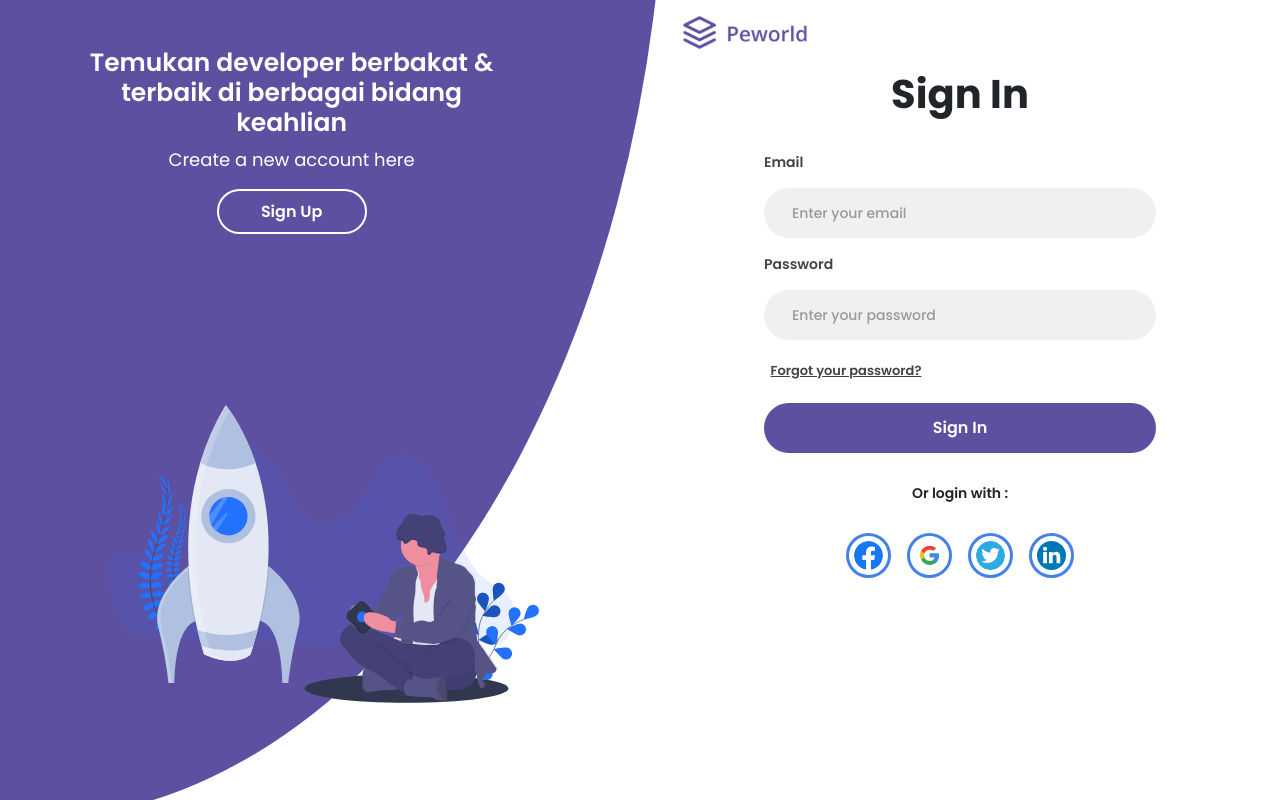
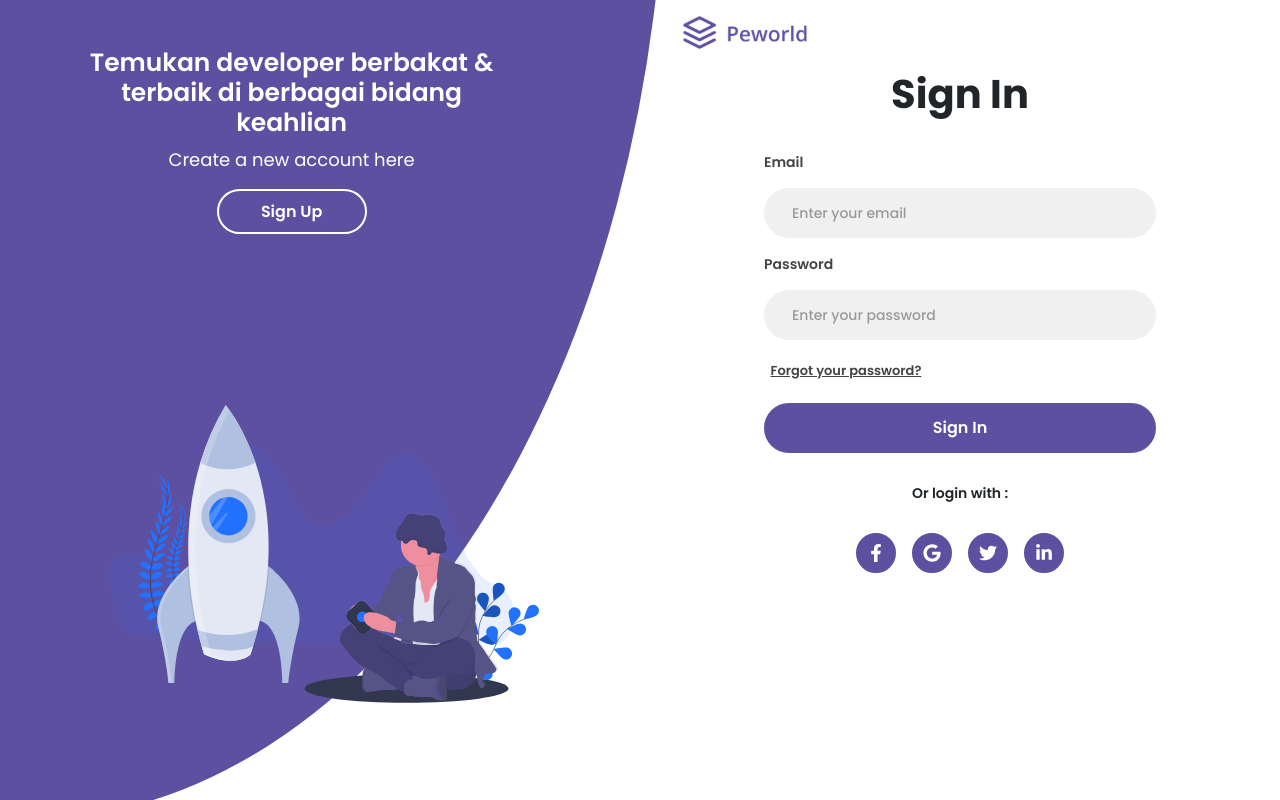
Before and after one commit to zainulmbrk/peworld-fe, a Next.js app: page / in a window 1280 px wide. Built offline with nearby package versions, Linux system fonts and the light colour scheme.

Commit message:
feat: add icon social

```diff
--- a/src/layouts/signin/Signin.module.scss
+++ b/src/layouts/signin/Signin.module.scss
@@ -74,6 +74,10 @@
       display: flex;
       align-items: center;
       justify-content: space-between;
+
+      img {
+        cursor: pointer;
+      }
 
       button {
         width: 100px;
@@ -166,18 +170,27 @@
           gap: 1em;
           margin-top: 2em;
           .social {
-            img {
-              border: 3px solid #4481eb;
-              padding: 5px;
-              border-radius: 50%;
-              width: 45px;
-              height: 45px;
-              cursor: pointer;
-              transition: 0.3s ease-in-out;
+            background: var(--primary);
+            width: 40px;
+            height: 40px;
+            display: flex;
+            align-items: center;
+            justify-content: center;
+            border-radius: 50%;
+            border: 2px solid var(--primary);
+            transition: .3s ease-in-out;
+            cursor: pointer;
 
-              &:hover {
-                background: #4481eb;
+            &:hover {
+              background: #fff;
+              .socialIcon {
+                color: #444;
               }
+            }
+
+            .socialIcon {
+              font-size: 18px;
+              color: #fff;
             }
           }
         }
--- a/src/layouts/signin/index.js
+++ b/src/layouts/signin/index.js
@@ -1,6 +1,7 @@
 import React from "react";
 import styles from "./Signin.module.scss";
 import Link from "next/link";
+import {FaFacebookF, FaGoogle, FaTwitter, FaLinkedinIn} from 'react-icons/fa'
 
 const SigninLayout = () => {
   return (
@@ -21,7 +22,7 @@ const SigninLayout = () => {
         </div>
         <div className={`${styles.right} col-md-6`}>
           <div className={styles.logo}>
-            <img src="/logo/logo.svg" alt="logo" />
+            <Link href='/#'><img src="/logo/logo.svg" alt="logo" /></Link>
             <button>Signup</button>
           </div>
           <h1>Sign In</h1>
@@ -42,22 +43,22 @@ const SigninLayout = () => {
               <div className={styles.socialBox}>
                 <Link href="/#">
                   <div className={styles.social}>
-                    <img src="/icons/facebook.svg" alt="facebook" />
+                    <FaFacebookF className={styles.socialIcon}/>
                   </div>
                 </Link>
                 <Link href="/#">
                   <div className={styles.social}>
-                    <img src="/icons/google.svg" alt="google" />
+                    <FaGoogle className={styles.socialIcon}/>
                   </div>
                 </Link>
                 <Link href="/#">
                   <div className={styles.social}>
-                    <img src="/icons/twitter.svg" alt="twitter" />
+                    <FaTwitter className={styles.socialIcon}/>
                   </div>
                 </Link>
                 <Link href="/#">
                   <div className={styles.social}>
-                    <img src="/icons/linkedin.svg" alt="linkedin" />
+                    <FaLinkedinIn className={styles.socialIcon}/>
                   </div>
                 </Link>
               </div>
```
